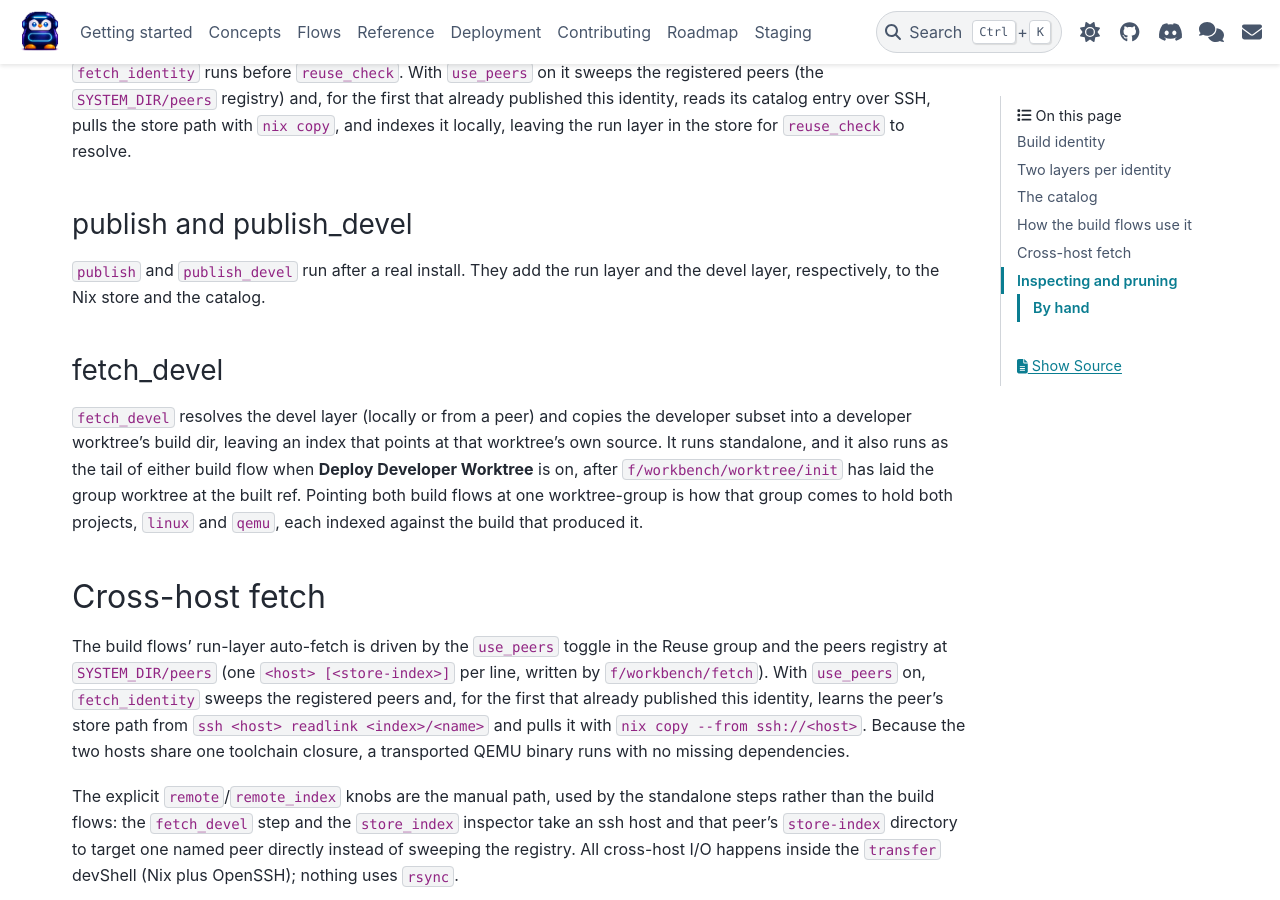
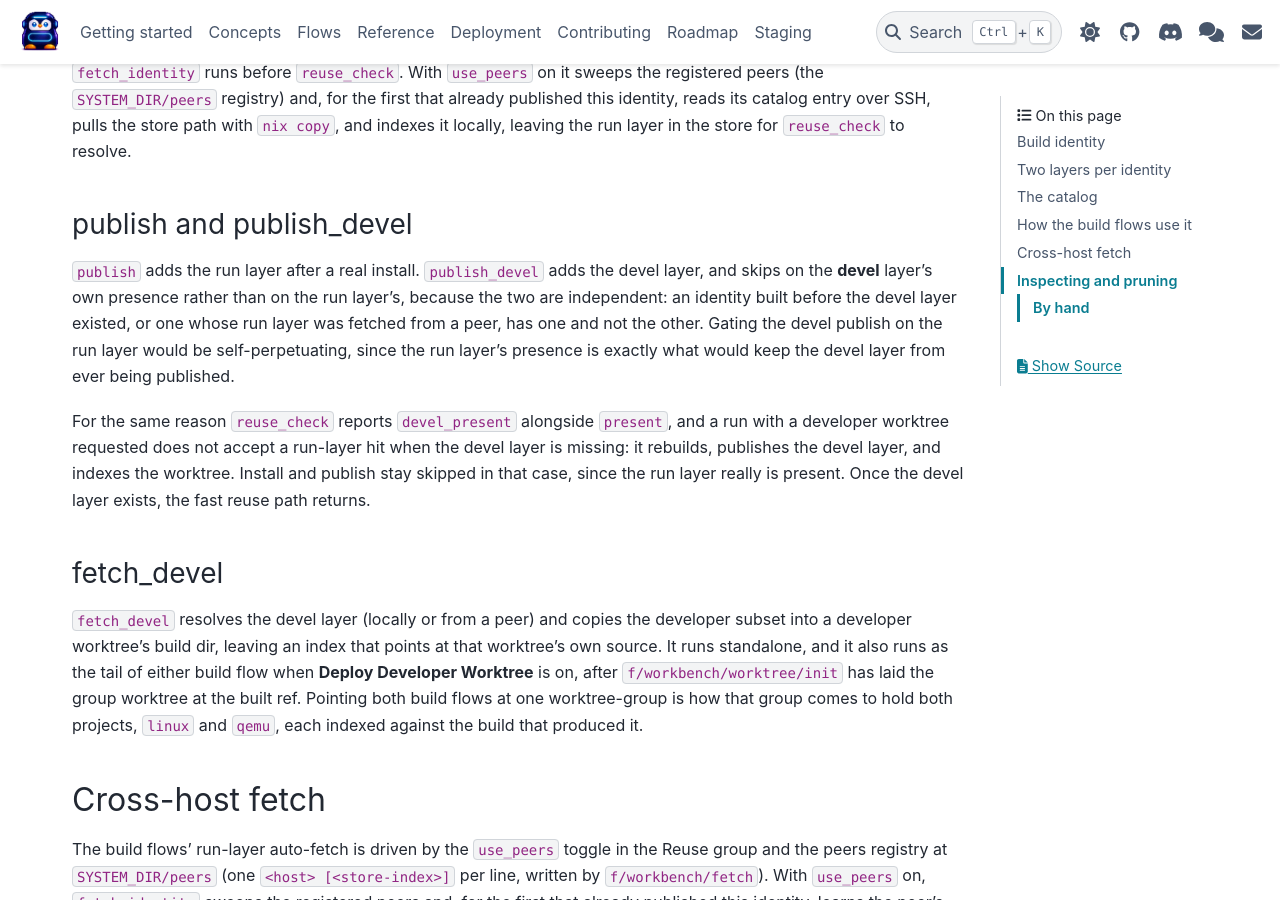
Before and after one commit to dagomez137/kdevops-ng, a Sphinx documentation site: the page built from docs/concepts/build-store.rst, in a window 1280 px wide and 900 px high, scrolled down 2306 px. Built offline with Sphinx 7.4.7 and the PyData theme 0.15.4, drawn with Linux system fonts in a browser that asks for light colours.

Commit message:
docs: record that the two Store layers reuse independently
The Store page described publish_devel as running after a real install, which
was the assumption behind gating it on the run layer, and neither build page
said what happens when an identity has one layer and not the other. Write down
the rule the flows now follow: the devel publish keys on the devel layer, a
developer-worktree run does not accept a run-layer hit when the devel layer is
missing, and install and publish stay skipped in that case because the run
layer really is present. The QEMU page notes the one-off rebuild this costs an
older identity, so nobody reads a slow run as a regression.

Generated-by: Claude AI
Signed-off-by: Daniel Gomez <da.gomez@kernel.org>

```diff
--- a/docs/concepts/build-store.rst
+++ b/docs/concepts/build-store.rst
@@ -128,8 +128,20 @@ the store for ``reuse_check`` to resolve.
 publish and publish_devel
 -------------------------
 
-``publish`` and ``publish_devel`` run after a real install. They add the run
-layer and the devel layer, respectively, to the Nix store and the catalog.
+``publish`` adds the run layer after a real install. ``publish_devel`` adds the
+devel layer, and skips on the **devel** layer's own presence rather than on the
+run layer's, because the two are independent: an identity built before the devel
+layer existed, or one whose run layer was fetched from a peer, has one and not
+the other. Gating the devel publish on the run layer would be self-perpetuating,
+since the run layer's presence is exactly what would keep the devel layer from
+ever being published.
+
+For the same reason ``reuse_check`` reports ``devel_present`` alongside
+``present``, and a run with a developer worktree requested does not accept a
+run-layer hit when the devel layer is missing: it rebuilds, publishes the devel
+layer, and indexes the worktree. Install and publish stay skipped in that case,
+since the run layer really is present. Once the devel layer exists, the fast
+reuse path returns.
 
 fetch_devel
 -----------
```
Also changed, not shown: docs/flows/kernel-build.rst (+7 -2 lines), docs/flows/qemu-build.rst (+8 -0 lines).
